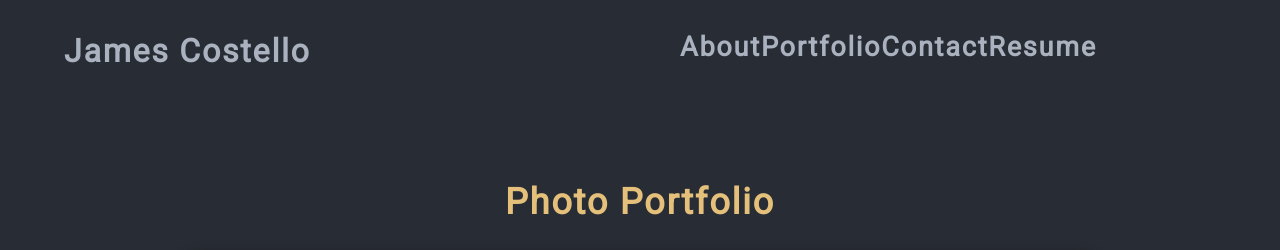
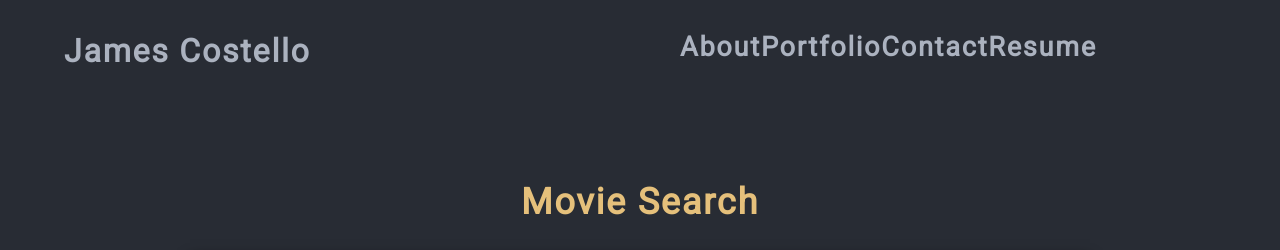
Before and after one commit to JamesCostello-dev/Portfolio, a React app: page / in a window 1280 px wide. Both pictures are taken after a click on the link "Portfolio". Shown: the top 250 px of the page. Built offline with nearby package versions, Linux system fonts and the light colour scheme.

Commit message:
update port

```diff
--- a/src/Components/Pages/Portfolio/index.js
+++ b/src/Components/Pages/Portfolio/index.js
@@ -15,7 +15,7 @@ const Portfolio = () => {
     <div>
       <div className="card-container">
         <div className="card-div">
-          <h1>Photo Portfolio</h1>
+          <h1>Movie Search</h1>
           <Card>
             <Card.Img variant="left" src={movieImage} />
             <Card.Body className="port-body">
```
Also changed, not shown: build/asset-manifest.json, build/index.html, build/service-worker.js, 9 other files.
